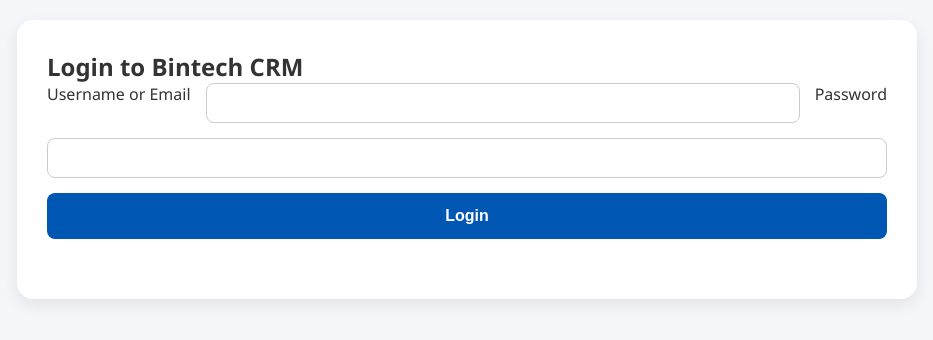
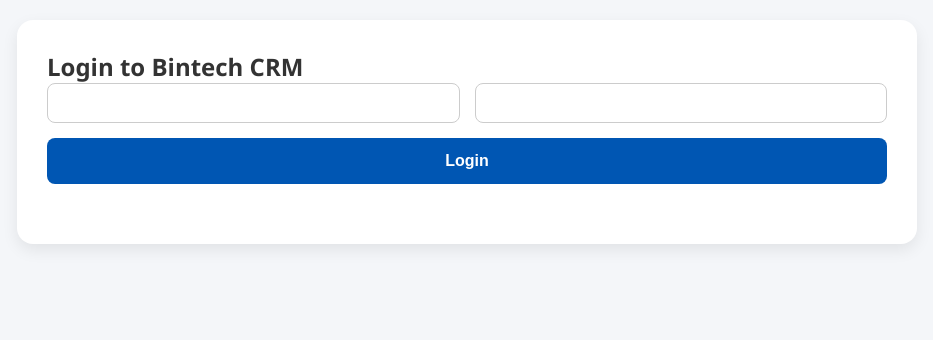
Before and after one commit to TheODDYSEY/bintech-crm, a website: page public/login.html in a window 1280 px wide. Shown: the whole page, without its empty margins (173-1106 px from the left). Drawn offline with Linux system fonts and the light colour scheme.

Commit message:
Fix login form input and autocomplete attributes

```diff
--- a/public/login.html
+++ b/public/login.html
@@ -11,21 +11,18 @@
   <div class="container">
     <h2>Login to Bintech CRM</h2>
     <form id="loginForm">
-      <label for="username">Username or Email</label>
-      <input type="text" id="username" required />
+  <input type="text" id="email" name="email" required autocomplete="username">
+  <input type="password" id="password" name="password" required autocomplete="current-password">
+  <button type="submit">Login</button>
+</form>
 
-      <label for="password">Password</label>
-      <input type="password" id="password" required />
-
-      <button type="submit">Login</button>
-    </form>
     <p id="error" style="color: red;"></p>
   </div>
 
   <script>
   document.getElementById("loginForm").addEventListener("submit", async function(e) {
     e.preventDefault();
-    const username = document.getElementById("username").value;
+    const username = document.getElementById("email").value;
     const password = document.getElementById("password").value;
 
     const res = await fetch("/api/login", {
```
